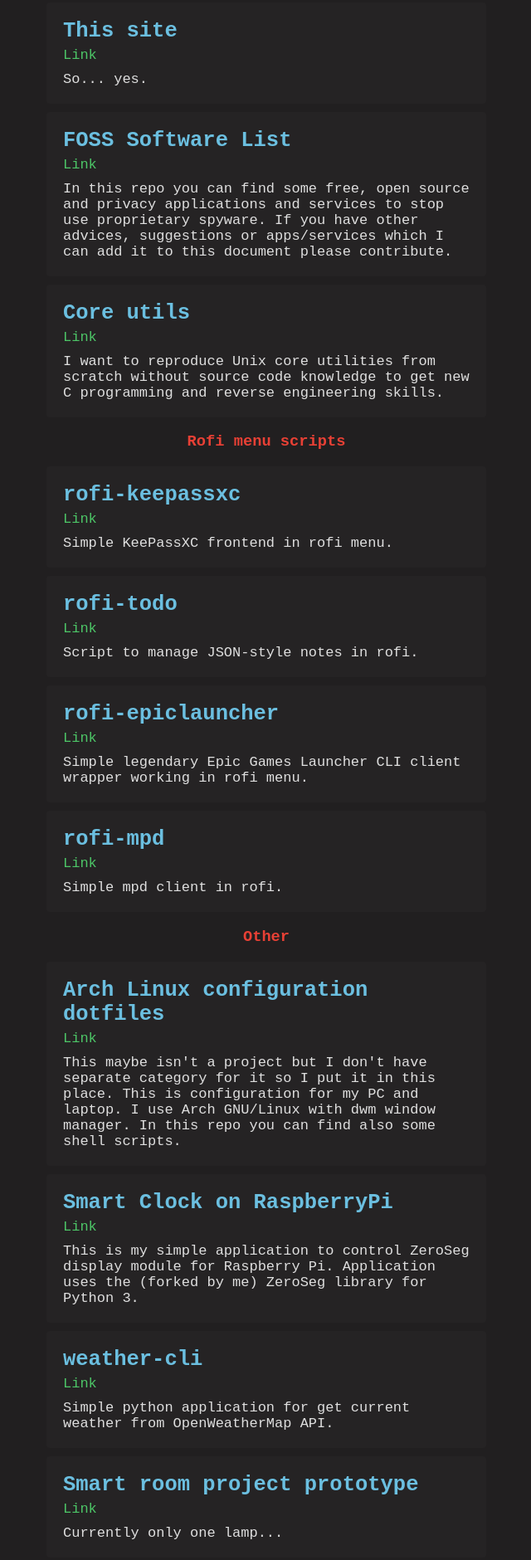
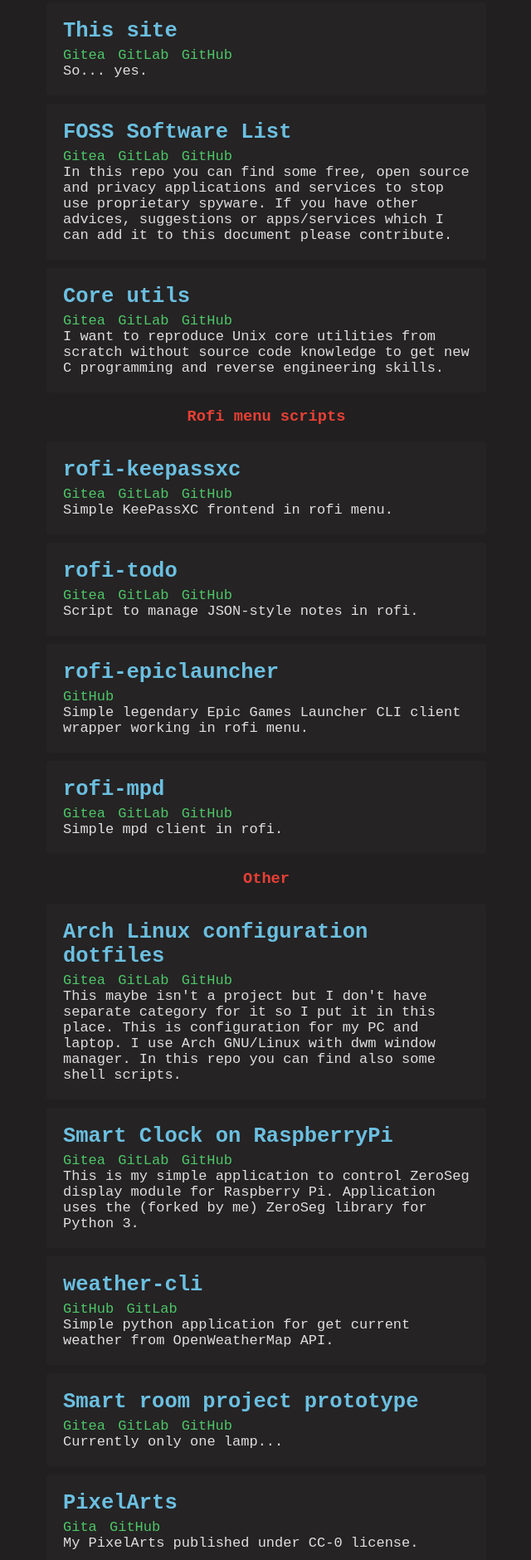
Before and after one commit to samedamci/personal_page, a website: page projects/index.html in a window 1280 px wide. Shown: the part 156-2036 px from the top of the page at 83% size, without its empty margins (319-959 px from the left). Drawn offline with nearby package versions, Linux system fonts and the light colour scheme; files that its build step writes are made by us from their sources.

Commit message:
Add links to selfhosted Gitea and GitLab mirrors

```diff
--- a/projects/index.html
+++ b/projects/index.html
@@ -24,12 +24,18 @@
       <h3>Projects</h3>
       <div class="project">
         <h2>This site</h2>
-        <a class="dl" href="https://github.com/samedamci/personal_page">Link</a>
+        <a class="dl gdl" href="https://git.samedamci.me/samedamci/personal_page">Gitea</a>
+        <a class="dl gdl" href="https://gitlab.com/samedamci/personal_page">GitLab</a>
+        <a class="dl gdl" href="https://github.com/samedamci/personal_page">GitHub</a>
+        </br>
         So... yes.
       </div>
       <div class="project">
         <h2>FOSS Software List</h2>
-        <a class="dl" href="https://github.com/samedamci/FOSS_Stuff">Link</a>
+        <a class="dl gdl" href="https://git.samedamci.me/samedamci/FOSS_Stuff">Gitea</a>
+        <a class="dl gdl" href="https://gitlab.com/samedamci/FOSS_Stuff">GitLab</a>
+        <a class="dl gdl" href="https://github.com/samedamci/FOSS_Stuff">GitHub</a>
+        </br>
         In this repo you can find some free, open source and privacy
         applications and services to stop use proprietary spyware. If you have
         other advices, suggestions or apps/services which I can add it to this
@@ -37,36 +43,52 @@
       </div>
       <div class="project">
         <h2>Core utils</h2>
-        <a class="dl" href="https://github.com/samedamci/core_utils">Link</a>
+        <a class="dl gdl" href="https://git.samedamci.me/samedamci/core_utils">Gitea</a>
+        <a class="dl gdl" href="https://gitlab.com/samedamci/core_utils">GitLab</a>
+        <a class="dl gdl" href="https://github.com/samedamci/core_utils">GitHub</a>
+        </br>
         I want to reproduce Unix core utilities from scratch without source
         code knowledge to get new C programming and reverse engineering skills.
       </div>
       <h3>Rofi menu scripts</h3>
       <div class="project">
         <h2>rofi-keepassxc</h2>
-        <a class="dl" href="https://github.com/samedamci/rofi-keepassxc">Link</a>
+        <a class="dl gdl" href="https://git.samedamci.me/samedamci/rofi-keepassxc">Gitea</a>
+        <a class="dl gdl" href="https://gitlab.com/samedamci/rofi-keepassxc">GitLab</a>
+        <a class="dl gdl" href="https://github.com/samedamci/rofi-keepassxc">GitHub</a>
+        </br>
         Simple KeePassXC frontend in rofi menu.
       </div>
       <div class="project">
         <h2>rofi-todo</h2>
-        <a class="dl" href="https://github.com/samedamci/rofi-todo">Link</a>
+        <a class="dl gdl" href="https://git.samedamci.me/samedamci/rofi-todo">Gitea</a>
+        <a class="dl gdl" href="https://gitlab.com/samedamci/rofi-todo">GitLab</a>
+        <a class="dl gdl" href="https://github.com/samedamci/rofi-todo">GitHub</a>
+        </br>
         Script to manage JSON-style notes in rofi.
       </div>
       <div class="project">
         <h2>rofi-epiclauncher</h2>
-        <a class="dl" href="https://github.com/samedamci/rofi-epiclauncher">Link</a>
+        <a class="dl gdl" href="https://github.com/samedamci/rofi-epiclauncher">GitHub</a>
+        </br>
         Simple legendary Epic Games Launcher CLI client wrapper working in rofi
         menu.
       </div>
       <div class="project">
         <h2>rofi-mpd</h2>
-        <a class="dl" href="https://github.com/samedamci/rofi-mpd">Link</a>
+        <a class="dl gdl" href="https://git.samedamci.me/samedamci/rofi-mpd">Gitea</a>
+        <a class="dl gdl" href="https://gitlab/samedamci/rofi-mpd">GitLab</a>
+        <a class="dl gdl" href="https://github.com/samedamci/rofi-mpd">GitHub</a>
+        </br>
         Simple mpd client in rofi.
       </div>
       <h3>Other</h3>
       <div class="project">
         <h2>Arch Linux configuration dotfiles</h2>
-        <a class="dl" href="https://github.com/samedamci/biual-dot-conf">Link</a>
+        <a class="dl gdl" href="https://git.samedamci.me/samedamci/botfiles">Gitea</a>
+        <a class="dl gdl" href="https://gitlab.com/samedamci/botfiles">GitLab</a>
+        <a class="dl gdl" href="https://github.com/samedamci/botfiles">GitHub</a>
+        </br>
         This maybe isn't a project but I don't have separate category for it so
         I put it in this place. This is configuration for my PC and laptop.
         I use Arch GNU/Linux with dwm window manager. In this repo you can find
@@ -74,52 +96,67 @@
       </div>
       <div class="project">
         <h2>Smart Clock on RaspberryPi</h2>
-        <a class="dl" href="https://github.com/samedamci/clockpi">Link</a>
+        <a class="dl gdl" href="https://git.samedamci.me/samedamci/clockpi">Gitea</a>
+        <a class="dl gdl" href="https://gitlab.com/samedamci/clockpi">GitLab</a>
+        <a class="dl gdl" href="https://github.com/samedamci/clockpi">GitHub</a>
+        </br>
         This is my simple application to control ZeroSeg display module for
         Raspberry Pi. Application uses the (forked by me) ZeroSeg library for
         Python 3.
       </div>
       <div class="project">
         <h2>weather-cli</h2>
-        <a class="dl" href="https://github.com/samedamci/weather-cli">Link</a>
+        <a class="dl gdl" href="https://github.com/samedamci/weather-cli">GitHub</a>
+        <a class="dl gdl" href="https://gitlab.com/samedamci/weather-cli">GitLab</a>
+        </br>
         Simple python application for get current weather from OpenWeatherMap
         API.
       </div>
       <div class="project">
         <h2>Smart room project prototype</h2>
-        <a class="dl" href="https://github.com/samedamci/smart_home">Link</a>
+        <a class="dl gdl" href="https://git.samedamci.me/samedamci/smart_home">Gitea</a>
+        <a class="dl gdl" href="https://gitlab.com/samedamci/smart_home">GitLab</a>
+        <a class="dl gdl" href="https://github.com/samedamci/smart_home">GitHub</a>
+        </br>
         Currently only one lamp...
       </div>
       <div class="project">
         <h2>PixelArts</h2>
-        <a class="dl" href="https://github.com/samedamci/pixelarts">Link</a>
+        <a class="dl gdl" href="https://git.samedamci.me/samedamci/pixelarts">Gita</a>
+        <a class="dl gdl" href="https://github.com/samedamci/pixelarts">GitHub</a>
+        </br>
         My PixelArts published under CC-0 license.
       </div>
       <h3>Suspended</h3>
       <div class="project">
         <h2>Text editor</h2>
-        <a class="dl" href="https://github.com/samedamci/text-editor">Link</a>
+        <a class="dl gdl" href="https://github.com/samedamci/text-editor">GitHub</a>
+        </br>
         Hiper simple text editor in C++ ncurses without <s>save feature</s> bloat.
       </div>
       <div class="project">
         <h2>Linux Tech Tips</h2>
-        <a class="dl" href="https://linuxtechtips.netlify.app">Link</a>
+        <a class="dl gdl" href="https://linuxtechtips.netlify.app">Link</a>
+        </br>
         Nothing special.
       </div>
       <h3>Archived</h3>
       <div class="project">
         <h2>Cucumber Discord Bot</h2>
-        <a class="dl" href="https://github.com/samedamci/cucumberbot">Link</a>
+        <a class="dl gdl" href="https://github.com/samedamci/cucumberbot">GitHub</a>
+        </br>
         Small Discord bot written in Node.js.
       </div>
       <div class="project">
         <h2>Cucumber Bot Website</h2>
-        <a class="dl" href="https://github.com/samedamci/cucumberbot-site">Link</a>
+        <a class="dl gdl" href="https://github.com/samedamci/cucumberbot-site">GitHub</a>
+        </br>
         Website for bot in Vue.js.
       </div>
       <div class="project">
         <h2>Console web game prototype</h2>
-        <a class="dl" href="https://github.com/samedamci/console">Link</a>
+        <a class="dl gdl" href="https://github.com/samedamci/console">GitHub</a>
+        </br>
         Never finally done console text game in browser written in JavaScript.
         Code is very bad.
       </div>
--- a/src/styles/index.scss
+++ b/src/styles/index.scss
@@ -197,8 +197,16 @@
 
   .dl {
     color: #4dc667;
-    display: block;
+    display: inline;
     margin-bottom: 10px;
+  }
+
+  .gdl {
+    padding: 0 5px 0 0;
+  }
+
+  .dibl {
+    display: inline;
   }
 
   .fr {
```
Also changed, not shown: blog/index.html (+1 -1 lines), contact/index.html (+1 -1 lines), index.html (+3 -0 lines), setup/index.html (+1 -1 lines).
